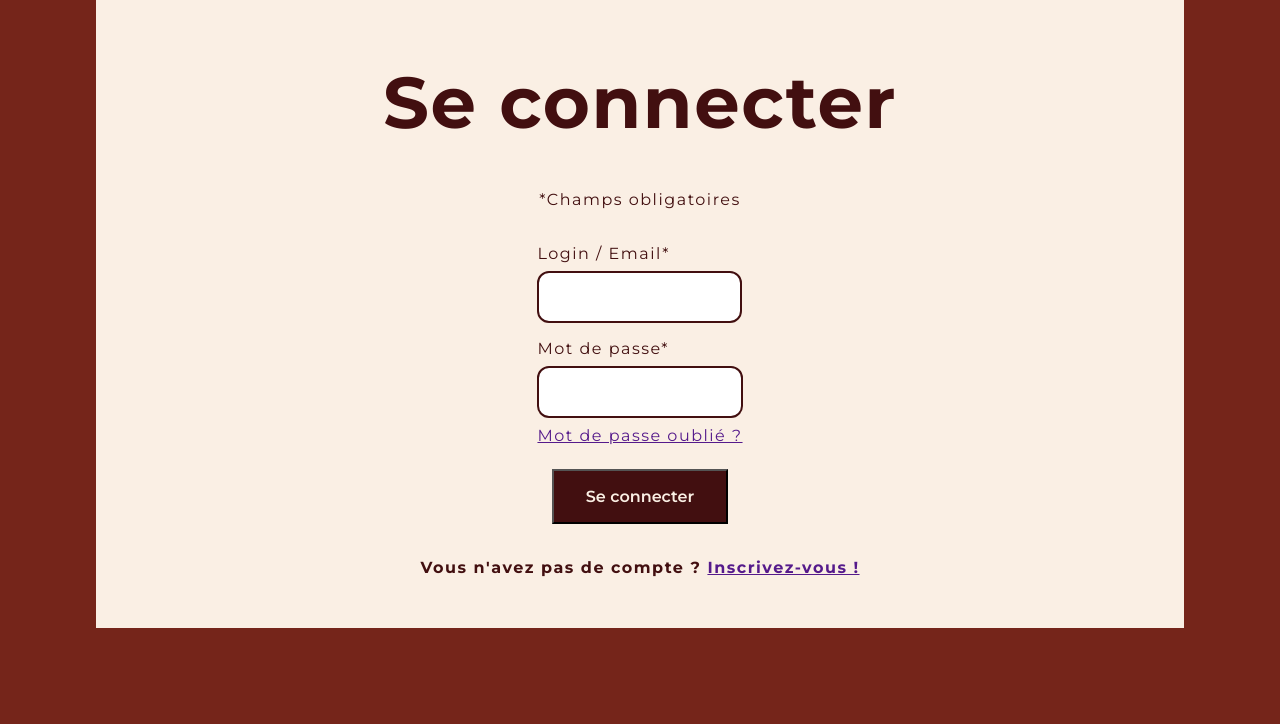
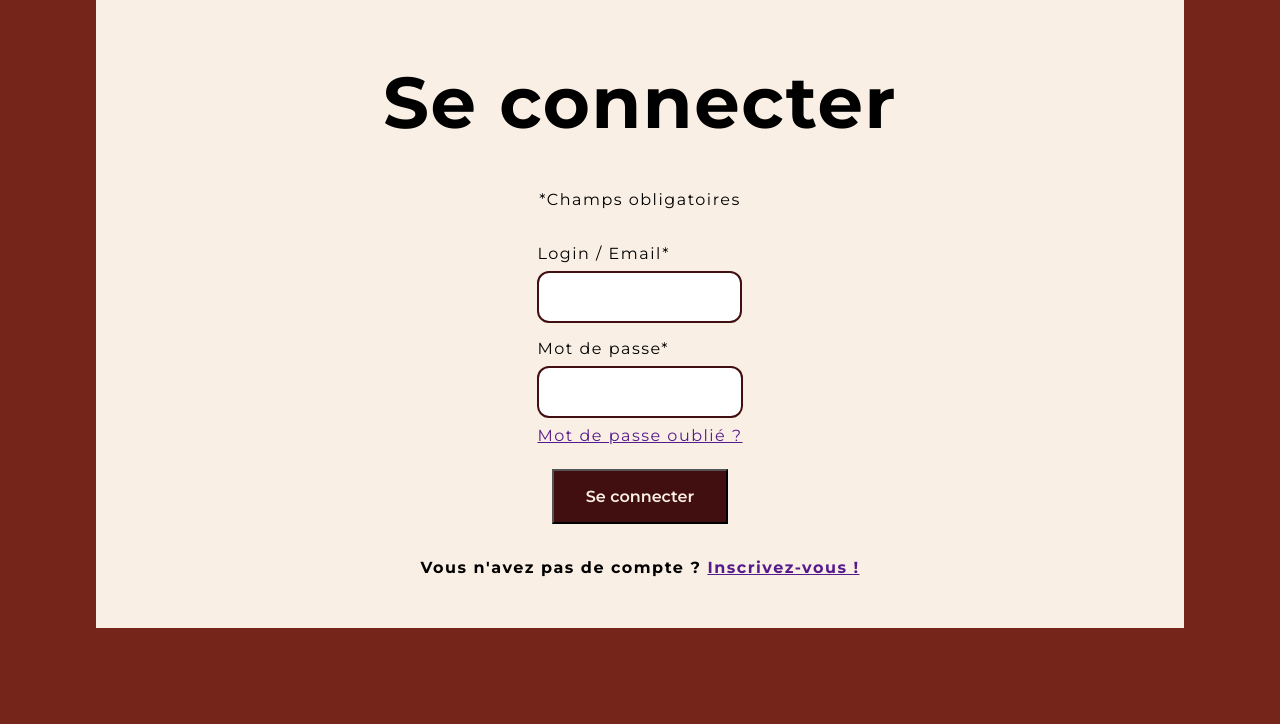
Before and after one commit to Shyronax/GLIMPSE, a PHP site: template view/view-connection.html in a window 1280 px wide. Shown: the part 96-820 px from the top of the page. Run offline with PHP 8.4, Linux system fonts and the light colour scheme; the template is opened without the code that fills it, so the values that code supplies are empty; some web fonts are replaced.

Commit message:
change color container

```diff
--- a/styles.css
+++ b/styles.css
@@ -270,7 +270,7 @@ main {
     justify-content: center;
     gap: 2rem;
     padding: 3rem;
-    color: var(--color-primary-text);
+    color: var(--color-dark);
 }
 
 /* ----------------------------- *
```
